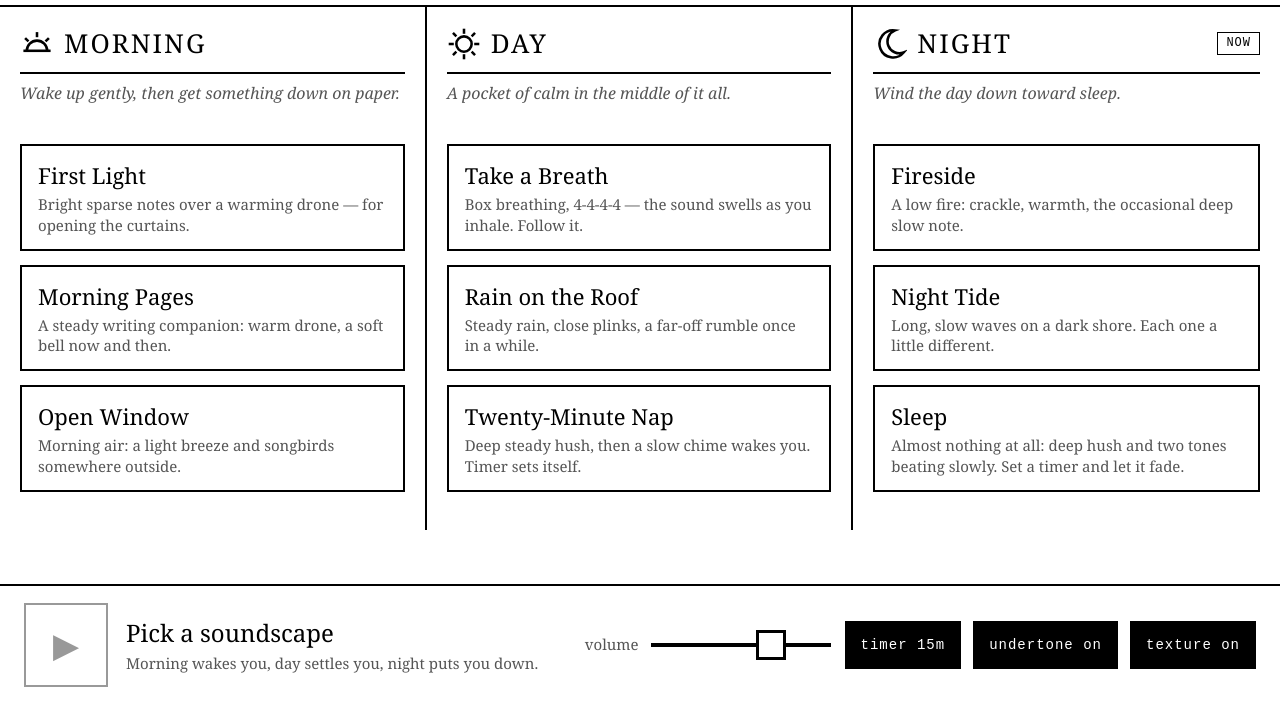
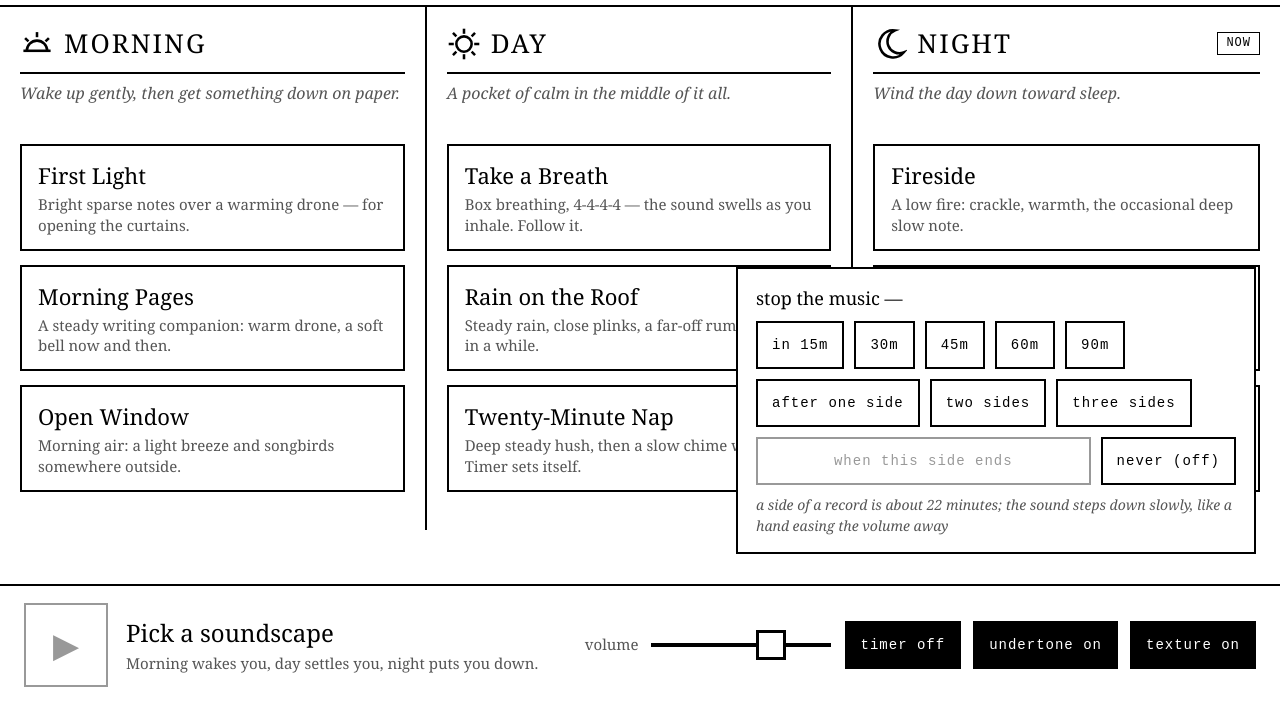
Before and after one commit to a12k-a2b/daylight-computing-club-community-hub, a plain HTML site: page site/lofi/index.html in a window 1280 px wide. Both pictures are taken after a click on the button "timer off". Shown: the part 96-800 px from the top of the page. Drawn offline with Linux system fonts and the light colour scheme.

Commit message:
Lofi 1.2 — sleep-timer sides and a sturdier keep-alive
The timer button now opens a small panel instead of cycling: pick
minutes (15–90), record sides (a side ≈ 22 minutes — this is a lo-fi
machine), or "when this side ends", which stops at the current side's
edge counted from when play began.

Background survival hardened: the silent keep-alive <audio> re-arms
itself if the system pauses it, MediaSession now reports real playback
state (plus a stop handler), and the engine exposes resume() so a
suspended AudioContext recovers on visibility return. SW cache bumped
to lofi-v3.

Verified with Playwright against a locally served site/: 9 scenes +
20 lab tiles play, timer panel picks all modes, console clean.

Co-Authored-By: Claude Fable 5 <noreply@anthropic.com>

```diff
--- a/site/apps.json
+++ b/site/apps.json
@@ -100,14 +100,14 @@
       "tagline": "A quiet sound machine — generative calm for morning, day, and night.",
       "author": "Anjan",
       "type": "pwa",
-      "version": "1.1",
-      "updated": "2026-07-11",
+      "version": "1.2",
+      "updated": "2026-07-12",
       "url": "./lofi/",
       "description": "Like Endel, but homebrew: nine soundscapes generated live on the tablet — nothing streams, nothing repeats, works offline. Morning wakes you gently (bright sparse notes, a writing companion for morning pages, birdsong through an open window). Day gives you a pocket of calm (a box-breathing pacer, rain on the roof, a twenty-minute nap that wakes you with a chime). Night winds you down (fireside crackle, slow ocean tide, and a near-silent Sleep scene with a fade-out timer). Each scene carries a quiet binaural undertone — faster in the morning, slower at night — for headphone listeners; there's a sleep timer, and an optional lo-fi vinyl-and-tape texture. Behind the 'lab' door: experimental sounds — white/pink/brown noise, isochronic entrainment pulses (they work on speakers), the nine solfeggio tones, a resting heartbeat, singing bowls, and an om drone — each labeled honestly as science or folklore.",
       "afterInstall": [
         "Open Lofi and tap any soundscape — sound starts on the first tap.",
         "For the binaural undertone, plug in headphones; speakers can't keep the two ears apart. You can switch it off in the bottom bar.",
-        "Tap the timer button to cycle 15, 30, 45, or 60 minutes — the sound fades out slowly when time is up.",
+        "Tap the timer button and pick minutes, record sides (a side is about 22 minutes), or “when this side ends” — the sound fades out slowly when time is up.",
         "The Twenty-Minute Nap sets its own timer and wakes you with a slow chime."
       ],
       "source": "https://github.com/a12k-a2b/daylight-computing-club-community-hub"
--- a/site/lofi/app.js
+++ b/site/lofi/app.js
@@ -71,6 +71,9 @@
   function start() {
     if (!currentScene) return;
     Engine.play(currentScene);
+    // a side starts spinning when play begins; switching scenes mid-side
+    // keeps it spinning (the side belongs to the session, not the record)
+    if (!isPlaying) sideAnchor = Date.now();
     isPlaying = true;
 
     // the nap arms its own timer unless one is already running
@@ -121,15 +124,24 @@
     }, 1000);
   };
 
-  /* ---------- sleep timer ---------- */
+  /* ---------- sleep timer ----------
+     Three ways to say "stop later": minutes, record sides (this is a lo-fi
+     machine — a side is about 22 minutes), or "finish this side", which
+     stops at the current side's edge, counted from when play began. */
 
-  const TIMER_STEPS = [0, 15, 30, 45, 60];
+  const SIDE_MINS = 22;
+  let sideAnchor = null;        // when this play session started
 
   function setTimer(mins) {
+    setTimerEnd(mins ? Date.now() + mins * 60000 : null);
     timerMins = mins;
+  }
+
+  function setTimerEnd(endsAt) {
+    timerMins = 0;
     if (timerTick) { clearInterval(timerTick); timerTick = null; }
-    if (!mins) { timerEndsAt = null; paintTimer(); return; }
-    timerEndsAt = Date.now() + mins * 60000;
+    timerEndsAt = endsAt;
+    if (!endsAt) { paintTimer(); return; }
     timerTick = setInterval(() => {
       if (Date.now() >= timerEndsAt) {
         clearInterval(timerTick); timerTick = null;
@@ -139,6 +151,14 @@
       }
     }, 5000);
     paintTimer();
+  }
+
+  // the edge of the side currently spinning — where "finish this side" stops
+  function currentSideEnd() {
+    const anchor = sideAnchor || Date.now();
+    const side = SIDE_MINS * 60000;
+    const spun = Date.now() - anchor;
+    return anchor + Math.ceil((spun + 1) / side) * side;
   }
 
   function timerExpired() {
@@ -167,9 +187,40 @@
     }
   }
 
+  /* ---------- timer panel ---------- */
+
+  function paintPanel() {
+    const open = !$('timer-panel').hidden;
+    $('timer').classList.toggle('open', open);
+    $('tp-side-now').disabled = !isPlaying;
+  }
+
+  function closePanel() { $('timer-panel').hidden = true; paintPanel(); }
+
   $('timer').addEventListener('click', () => {
-    const idx = TIMER_STEPS.indexOf(timerMins);
-    setTimer(TIMER_STEPS[(idx + 1) % TIMER_STEPS.length]);
+    $('timer-panel').hidden = !$('timer-panel').hidden;
+    paintPanel();
+  });
+
+  document.querySelectorAll('#timer-panel [data-mins]').forEach(b => {
+    b.addEventListener('click', () => {
+      setTimer(Number(b.dataset.mins));
+      closePanel();
+    });
+  });
+
+  $('tp-side-now').addEventListener('click', () => {
+    if (!isPlaying) return;
+    setTimerEnd(currentSideEnd());
+    closePanel();
+  });
+
+  $('tp-off').addEventListener('click', () => { setTimer(0); closePanel(); });
+
+  // tapping anywhere outside folds the panel away
+  document.addEventListener('click', e => {
+    if ($('timer-panel').hidden) return;
+    if (!e.target.closest('#timer-panel') && !e.target.closest('#timer')) closePanel();
   });
 
   /* ---------- knobs ---------- */
@@ -198,11 +249,13 @@
 
   /* ---------- keep audio alive with the screen off ---------- */
   // A silent looped <audio> element marks the page as "playing media", so
-  // Android keeps the audio context running when the screen sleeps.
+  // Chrome holds its foreground media service and Android spares the app
+  // when the screen sleeps or we lose the foreground. If the system pauses
+  // the element out from under us (focus loss, interruption), re-arm it.
 
   let silentEl = null;
   function silentWav() {
-    const rate = 8000, secs = 1, data = rate * secs;
+    const rate = 8000, secs = 10, data = rate * secs;
     const buf = new ArrayBuffer(44 + data);
     const v = new DataView(buf);
     const w = (off, s) => { for (let i = 0; i < s.length; i++) v.setUint8(off + i, s.charCodeAt(i)); };
@@ -221,12 +274,33 @@
         silentEl = new Audio(silentWav());
         silentEl.loop = true;
         silentEl.volume = 0.001;
+        // the system paused us (interruption, focus loss) while we should
+        // be playing — take the needle back after a beat
+        silentEl.addEventListener('pause', () => {
+          if (isPlaying) setTimeout(() => {
+            if (isPlaying && silentEl.paused) {
+              silentEl.play().catch(() => {});
+              Engine.resume();
+            }
+          }, 1000);
+        });
       }
       silentEl.play().catch(() => {});
     } else if (silentEl) {
       silentEl.pause();
     }
+    if ('mediaSession' in navigator) {
+      navigator.mediaSession.playbackState = on ? 'playing' : 'paused';
+    }
   }
+
+  // waking the page back up is the moment suspended audio can resume
+  document.addEventListener('visibilitychange', () => {
+    if (document.visibilityState === 'visible' && isPlaying) {
+      Engine.resume();
+      keepAlive(true);
+    }
+  });
 
   function updateMediaSession() {
     if (!('mediaSession' in navigator) || !currentScene) return;
@@ -237,6 +311,7 @@
     });
     navigator.mediaSession.setActionHandler('play', () => start());
     navigator.mediaSession.setActionHandler('pause', () => pause());
+    try { navigator.mediaSession.setActionHandler('stop', () => pause()); } catch (e) {}
   }
 
   /* ---------- boot ---------- */
@@ -258,6 +333,7 @@
   window.__lofi = {
     get playing() { return isPlaying; },
     get scene() { return currentScene && currentScene.id; },
+    get timerEnd() { return timerEndsAt; },
     scenes: SCENES.length
   };
 })();
--- a/site/lofi/engine.js
+++ b/site/lofi/engine.js
@@ -582,8 +582,13 @@ const Engine = (() => {
     setTimeout(() => { try { b.disconnect(); } catch (e) {} }, 16000);
   }
 
+  // nudge a context the system suspended (screen-off, focus loss) back awake
+  function resume() {
+    if (ctx && ctx.state !== 'running') ctx.resume().catch(() => {});
+  }
+
   return {
-    play, stop, fadeOut, wakeChime, strikeBowl, setVolume, setBinaural, setTexture,
+    play, stop, fadeOut, wakeChime, strikeBowl, setVolume, setBinaural, setTexture, resume,
     set onBreath(fn) { onBreath = fn; },
     get playing() { return live ? live.scene : null; }
   };
--- a/site/lofi/index.html
+++ b/site/lofi/index.html
@@ -67,6 +67,27 @@
       <input type="range" id="vol" min="0" max="100" value="70">
     </label>
     <button id="timer" class="knob" aria-label="Sleep timer">timer&nbsp;off</button>
+    <div id="timer-panel" class="timer-panel" hidden>
+      <p class="tp-title">stop the music &mdash;</p>
+      <div class="tp-row">
+        <button class="tp-btn" data-mins="15">in 15m</button>
+        <button class="tp-btn" data-mins="30">30m</button>
+        <button class="tp-btn" data-mins="45">45m</button>
+        <button class="tp-btn" data-mins="60">60m</button>
+        <button class="tp-btn" data-mins="90">90m</button>
+      </div>
+      <div class="tp-row">
+        <button class="tp-btn" data-mins="22">after one side</button>
+        <button class="tp-btn" data-mins="44">two sides</button>
+        <button class="tp-btn" data-mins="66">three sides</button>
+      </div>
+      <div class="tp-row">
+        <button class="tp-btn tp-wide" id="tp-side-now">when this side ends</button>
+        <button class="tp-btn" id="tp-off">never (off)</button>
+      </div>
+      <p class="tp-note">a side of a record is about 22 minutes; the sound
+      steps down slowly, like a hand easing the volume away</p>
+    </div>
     <button id="binaural" class="knob on" aria-label="Binaural undertone">undertone&nbsp;on</button>
     <button id="texture" class="knob on" aria-label="Lo-fi texture">texture&nbsp;on</button>
   </div>
--- a/site/lofi/lofi.css
+++ b/site/lofi/lofi.css
@@ -268,6 +268,59 @@ input[type=range]::-moz-range-thumb {
   cursor: pointer;
 }
 .knob.on { background: var(--ink); color: var(--paper); }
+.knob.open { background: var(--ink); color: var(--paper); }
+
+/* ---------- sleep timer panel ---------- */
+
+.timer-panel {
+  position: fixed;
+  right: 24px;
+  bottom: 150px;
+  z-index: 10;
+  background: var(--paper);
+  border: var(--rule);
+  padding: 16px 18px;
+  max-width: 560px;
+}
+
+.tp-title {
+  margin: 0 0 10px;
+  font-size: 18px;
+}
+
+.tp-row {
+  display: flex;
+  gap: 10px;
+  flex-wrap: wrap;
+  margin-bottom: 10px;
+}
+
+.tp-btn {
+  font-family: ui-monospace, 'Courier New', monospace;
+  font-size: 14px;
+  letter-spacing: 1px;
+  border: var(--rule);
+  background: var(--paper);
+  color: var(--ink);
+  min-height: 48px;
+  min-width: 48px;
+  padding: 10px 14px;
+  cursor: pointer;
+}
+.tp-btn:disabled { color: var(--faint); border-color: var(--faint); cursor: default; }
+.tp-wide { flex: 1 1 auto; }
+
+.tp-note {
+  margin: 4px 0 0;
+  font-size: 14px;
+  font-style: italic;
+  color: var(--mid);
+  max-width: 480px;
+}
+
+@media (max-width: 860px) {
+  .timer-panel { left: 16px; right: 16px; bottom: 220px; max-width: none; }
+}
 
 /* ---------- the lab ---------- */
 
--- a/site/lofi/sw.js
+++ b/site/lofi/sw.js
@@ -3,7 +3,7 @@
 // Navigations: network-first (so updates land), everything else:
 // cache-first with background refresh.
 
-const CACHE = 'lofi-v2';
+const CACHE = 'lofi-v3';
 const SHELL = [
   './',
   'index.html',
```
